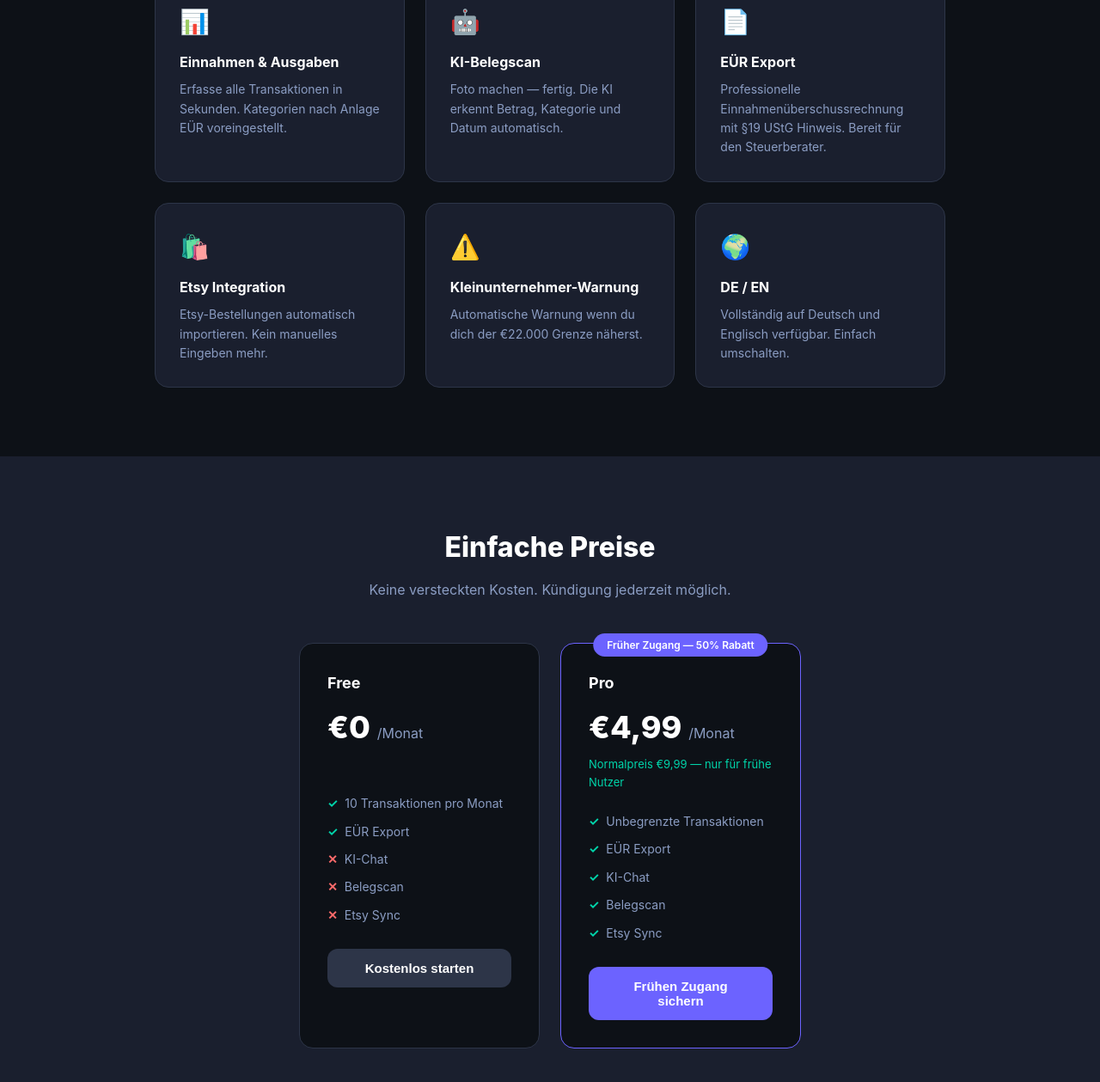
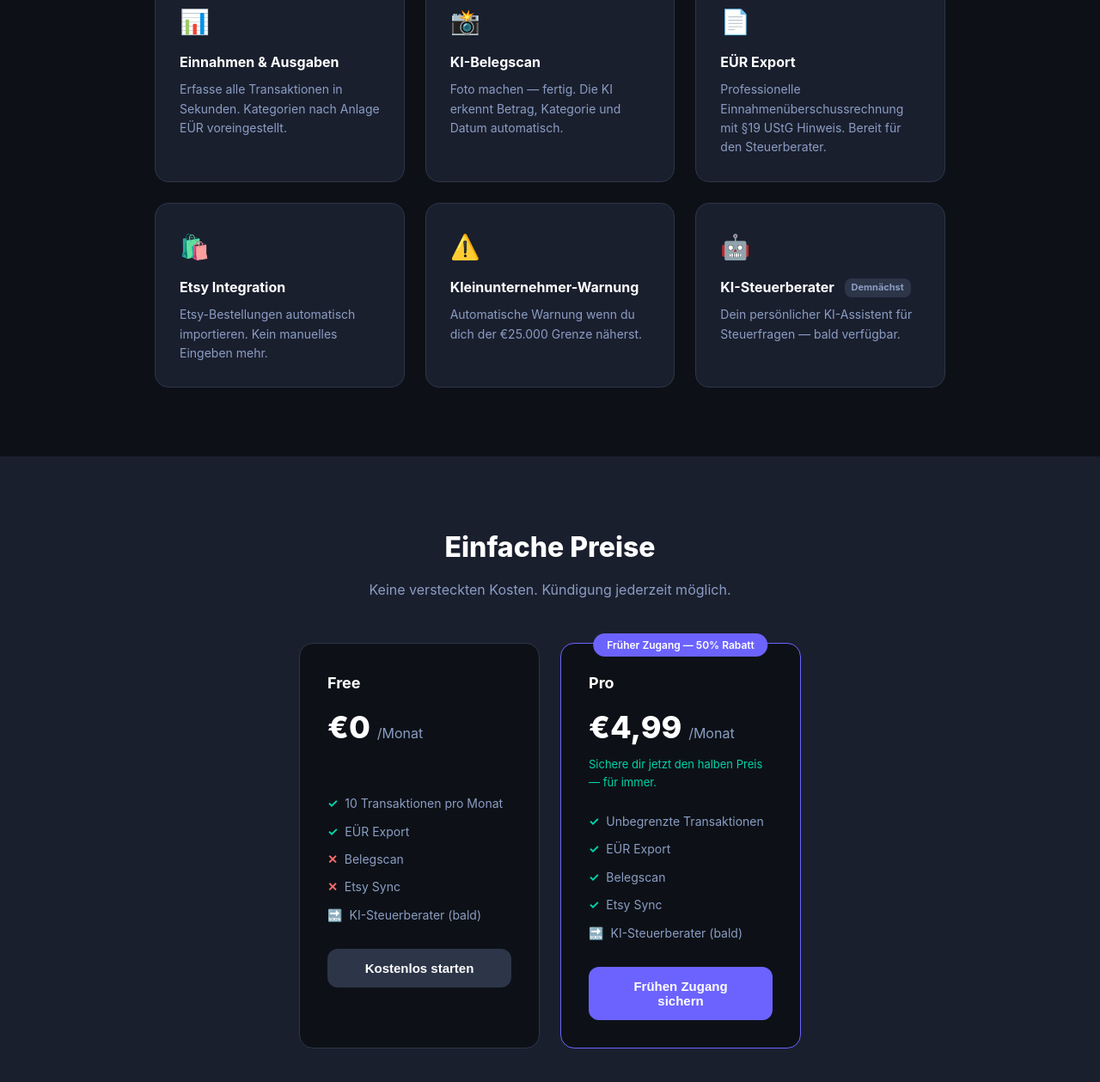
Before and after one commit to jeeejeeeornah/etsy-profit-pro-ai, a website: page public/index.html in a window 1280 px wide. Shown: the part 831-2090 px from the top of the page at 86% size. Drawn offline with Linux system fonts and the light colour scheme.

Commit message:
Update index.html

```diff
--- a/public/index.html
+++ b/public/index.html
@@ -32,6 +32,7 @@
   .feature-icon { font-size: 28px; margin-bottom: 12px; }
   .feature h3 { font-size: 16px; font-weight: 700; margin-bottom: 8px; }
   .feature p { font-size: 14px; color: #8B9DC3; }
+  .coming-soon-badge { display: inline-block; background: #2D3548; border-radius: 8px; padding: 2px 8px; font-size: 11px; color: #8B9DC3; margin-left: 8px; vertical-align: middle; }
   .pricing { text-align: center; padding: 80px 20px; background: #1A1F2E; }
   .pricing h2 { font-size: 32px; font-weight: 800; margin-bottom: 12px; }
   .pricing p { color: #8B9DC3; margin-bottom: 48px; }
@@ -47,6 +48,7 @@
   .plan ul li { font-size: 14px; color: #8B9DC3; display: flex; align-items: center; gap: 8px; }
   .plan ul li::before { content: '✓'; color: #00D4AA; font-weight: 700; }
   .plan ul li.no::before { content: '✕'; color: #FF6B6B; }
+  .plan ul li.soon::before { content: '🔜'; }
   .footer { text-align: center; padding: 40px 20px; border-top: 1px solid #2D3548; }
   .footer-links { display: flex; gap: 24px; justify-content: center; margin-bottom: 16px; }
   .footer-links a { color: #8B9DC3; text-decoration: none; font-size: 13px; }
@@ -89,7 +91,7 @@
     <p>Erfasse alle Transaktionen in Sekunden. Kategorien nach Anlage EÜR voreingestellt.</p>
   </div>
   <div class="feature">
-    <div class="feature-icon">🤖</div>
+    <div class="feature-icon">📸</div>
     <h3>KI-Belegscan</h3>
     <p>Foto machen — fertig. Die KI erkennt Betrag, Kategorie und Datum automatisch.</p>
   </div>
@@ -106,12 +108,12 @@
   <div class="feature">
     <div class="feature-icon">⚠️</div>
     <h3>Kleinunternehmer-Warnung</h3>
-    <p>Automatische Warnung wenn du dich der €22.000 Grenze näherst.</p>
+    <p>Automatische Warnung wenn du dich der €25.000 Grenze näherst.</p>
   </div>
   <div class="feature">
-    <div class="feature-icon">🌍</div>
-    <h3>DE / EN</h3>
-    <p>Vollständig auf Deutsch und Englisch verfügbar. Einfach umschalten.</p>
+    <div class="feature-icon">🤖</div>
+    <h3>KI-Steuerberater <span class="coming-soon-badge">Demnächst</span></h3>
+    <p>Dein persönlicher KI-Assistent für Steuerfragen — bald verfügbar.</p>
   </div>
 </div>
 
@@ -126,9 +128,9 @@
       <ul>
         <li>10 Transaktionen pro Monat</li>
         <li>EÜR Export</li>
-        <li class="no">KI-Chat</li>
         <li class="no">Belegscan</li>
         <li class="no">Etsy Sync</li>
+        <li class="soon">KI-Steuerberater (bald)</li>
       </ul>
       <button class="btn-primary" style="width:100%;background:#2D3548" onclick="joinWaitlist()">Kostenlos starten</button>
     </div>
@@ -136,13 +138,13 @@
       <div class="plan-badge">Früher Zugang — 50% Rabatt</div>
       <h3>Pro</h3>
       <div class="price">€4,99 <span>/Monat</span></div>
-      <div class="early">Normalpreis €9,99 — nur für frühe Nutzer</div>
+      <div class="early">Sichere dir jetzt den halben Preis — für immer.</div>
       <ul>
         <li>Unbegrenzte Transaktionen</li>
         <li>EÜR Export</li>
-        <li>KI-Chat</li>
         <li>Belegscan</li>
         <li>Etsy Sync</li>
+        <li class="soon">KI-Steuerberater (bald)</li>
       </ul>
       <button class="btn-primary" style="width:100%" onclick="joinWaitlist()">Frühen Zugang sichern</button>
     </div>
```
